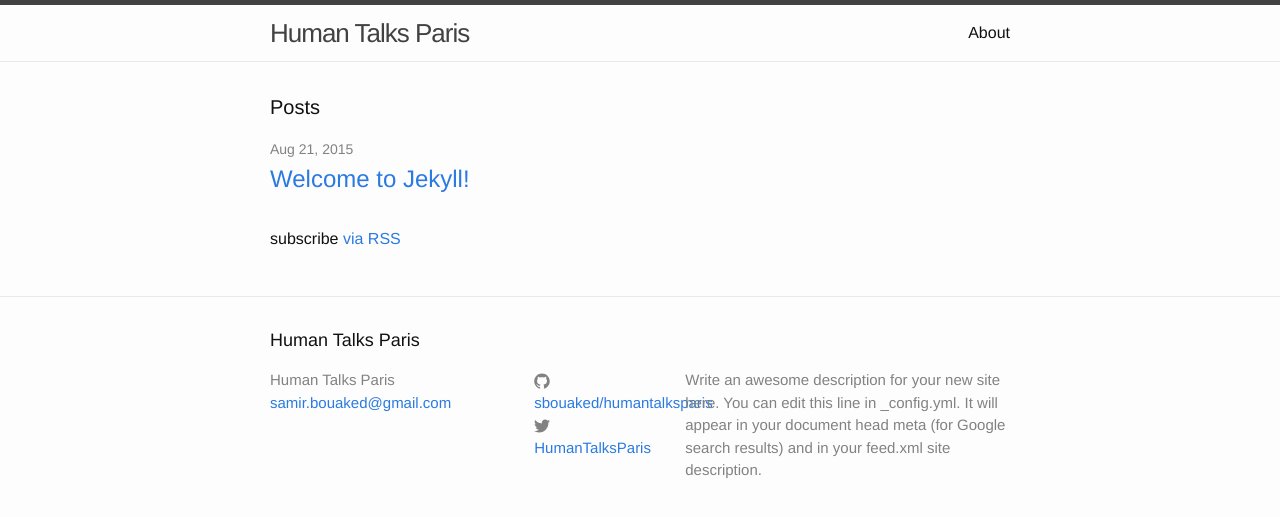
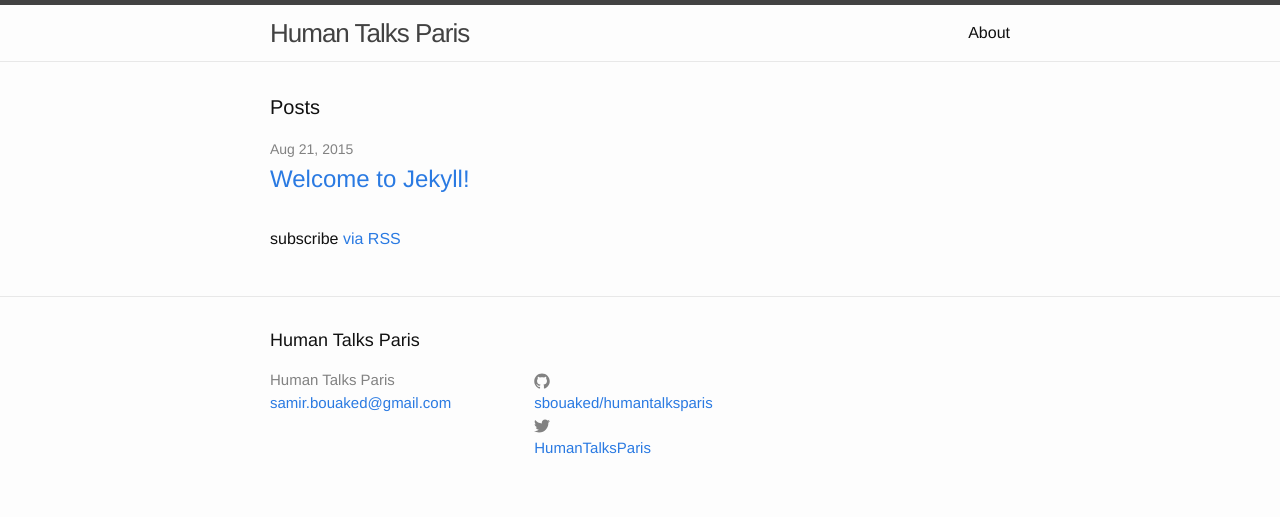
Before and after one commit to sbouaked/HumanTalksParis, a Jekyll site: the page built from index.html, in a window 1280 px wide. Shown: the top 517 px of the page. Built offline with Jekyll 4.4.1, drawn with Linux system fonts in a browser that asks for light colours.

Commit message:
init jekyll

```diff
--- /dev/null
+++ b/Gemfile
@@ -0,0 +1,3 @@
+source 'https://rubygems.org'
+gem 'github-pages'
+gem 'rouge'
--- a/_config.yml
+++ b/_config.yml
@@ -1,10 +1,7 @@
 # Site settings
 title: Human Talks Paris
 email: samir.bouaked@gmail.com
-description: > # this means to ignore newlines until "baseurl:"
-  Write an awesome description for your new site here. You can edit this
-  line in _config.yml. It will appear in your document head meta (for
-  Google search results) and in your feed.xml site description.
+description:
 baseurl: "" # the subpath of your site, e.g. /blog/
 url: "http://sbouaked.github.io/HumanTalksParis/" # the base hostname & protocol for your site
 twitter_username: HumanTalksParis
```
